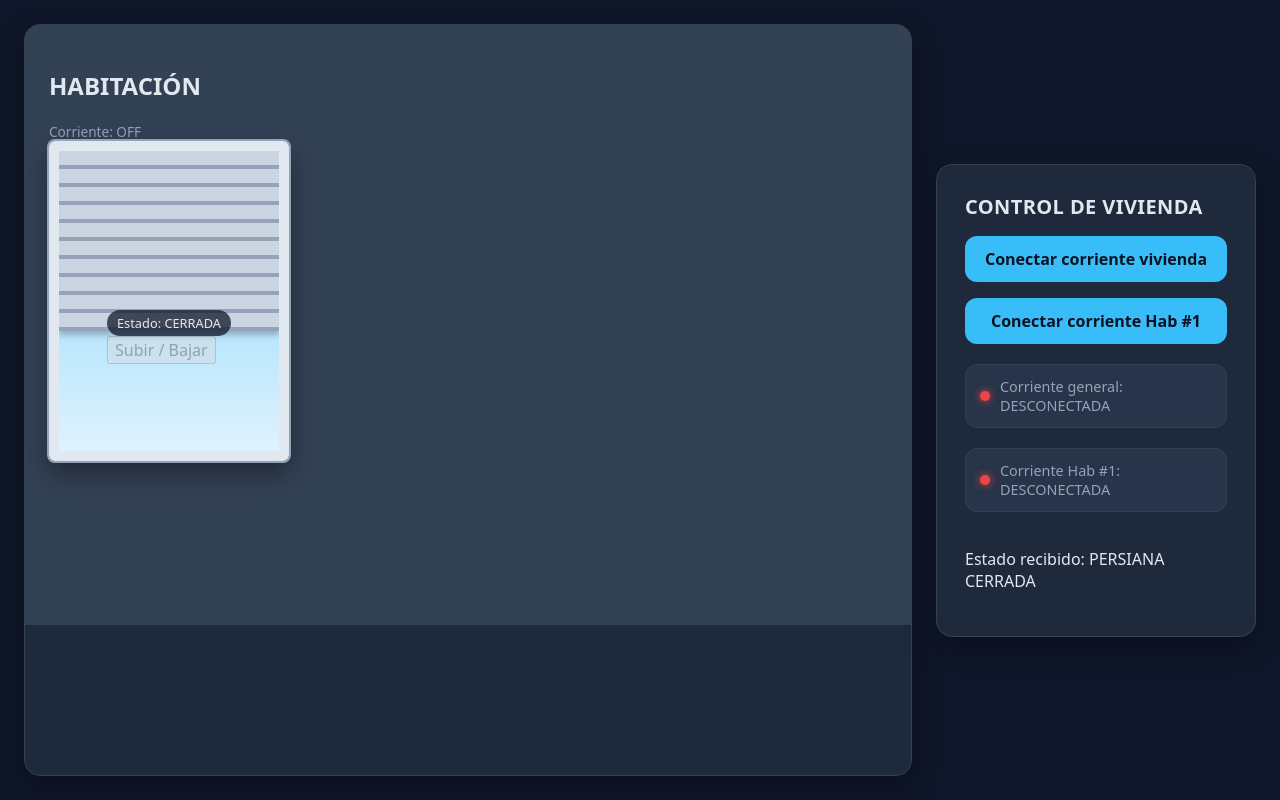
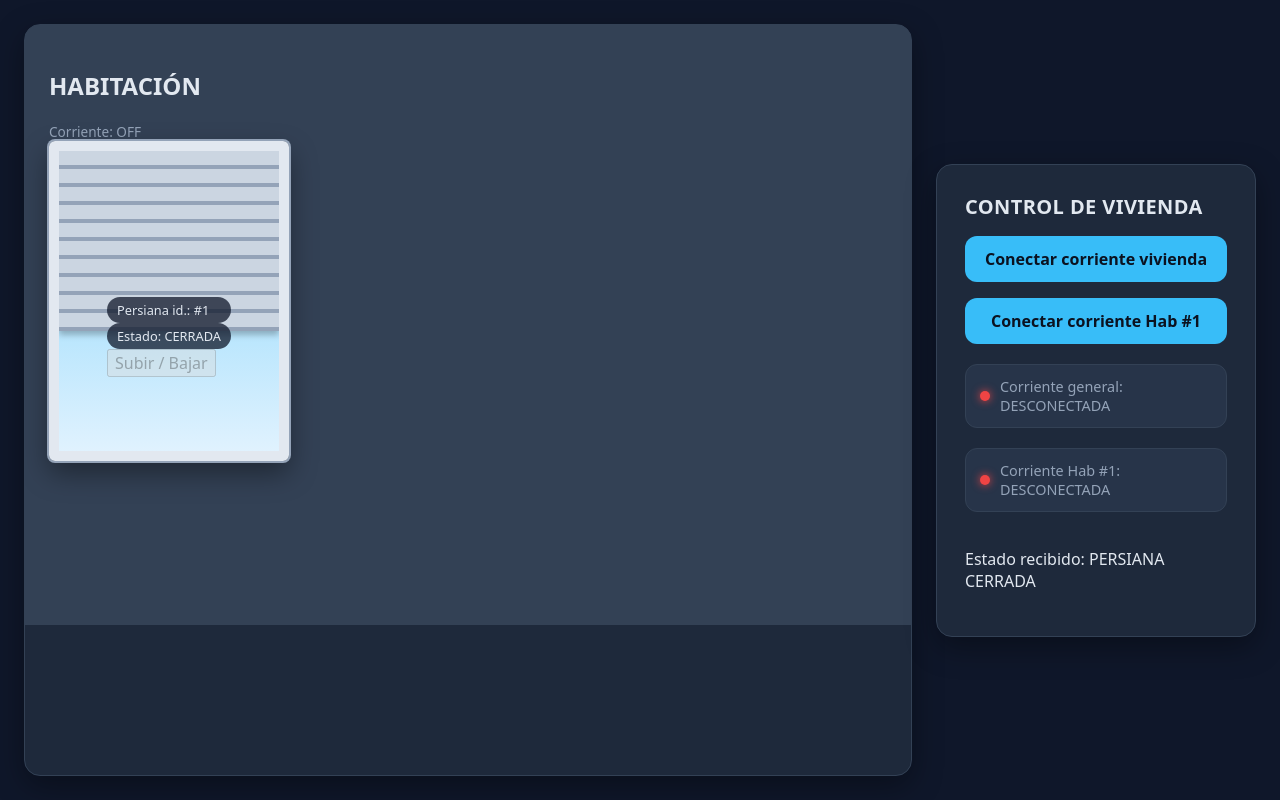
Before and after one commit to Maliketh4bc/persiana-marco, an Angular app: page / in a window 1280 px wide. Built offline with nearby package versions, Linux system fonts and the light colour scheme.

Commit message:
proyecto terminado, ahora toca mejorar el css

```diff
--- a/src/app/app.component.html
+++ b/src/app/app.component.html
@@ -1,4 +1,5 @@
 <app-habitacion-component
+[id]="1"
 [hayCorriente]="corrienteVivienda && corrienteHabitacion"
 (estadoCambiado)="onEstadoPersiana($event)"></app-habitacion-component>
 
--- a/src/app/habitacion-component/habitacion-component.component.html
+++ b/src/app/habitacion-component/habitacion-component.component.html
@@ -1,5 +1,6 @@
 <h2>HABITACIÓN</h2>
 <p>Corriente: {{ hayCorriente() ? 'ON' : 'OFF' }}</p>
 <app-persiana-component
+[id]="id()"
 [hayCorriente]="hayCorriente()"
 (estadoCambiado)="reenviarEstado($event)"></app-persiana-component>
--- a/src/app/habitacion-component/habitacion-component.component.ts
+++ b/src/app/habitacion-component/habitacion-component.component.ts
@@ -9,6 +9,7 @@ import { input, output } from '@angular/core';
   styleUrl: './habitacion-component.component.css'
 })
 export class HabitacionComponentComponent {
+  id = input<number>(0);
   hayCorriente = input<boolean>(false);
   estadoCambiado = output<boolean>();
 
--- a/src/app/habitacion-component/persiana-component/persiana-component.component.html
+++ b/src/app/habitacion-component/persiana-component/persiana-component.component.html
@@ -1,6 +1,6 @@
-
-    <div>
-        <h2>PERSIANA</h2>
-        <p>Estado: {{ abierta ? 'ABIERTA' : 'CERRADA' }}</p>
-        <button (click)="cambiarEstado()" [disabled]="!hayCorriente()">Subir / Bajar</button>
-    </div>
+<div>
+    <h2>PERSIANA</h2>
+    <p>Persiana id.: #{{ id() }}</p>
+    <p>Estado: {{ abierta ? 'ABIERTA' : 'CERRADA' }}</p>
+    <button (click)="cambiarEstado()" [disabled]="!hayCorriente()">Subir / Bajar</button>
+</div>
--- a/src/app/habitacion-component/persiana-component/persiana-component.component.ts
+++ b/src/app/habitacion-component/persiana-component/persiana-component.component.ts
@@ -8,6 +8,7 @@ import { Component, input, output } from '@angular/core';
 })
 export class PersianaComponentComponent {
 
+  id = input<number>(0);
   hayCorriente = input<boolean>(false);
   estadoCambiado = output<boolean>();
 
```
